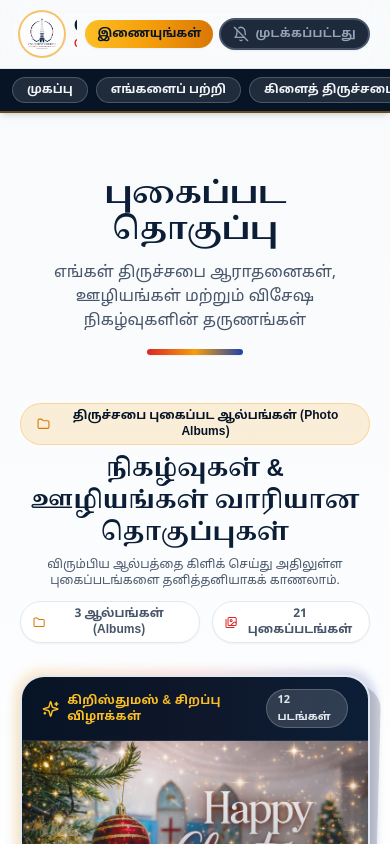
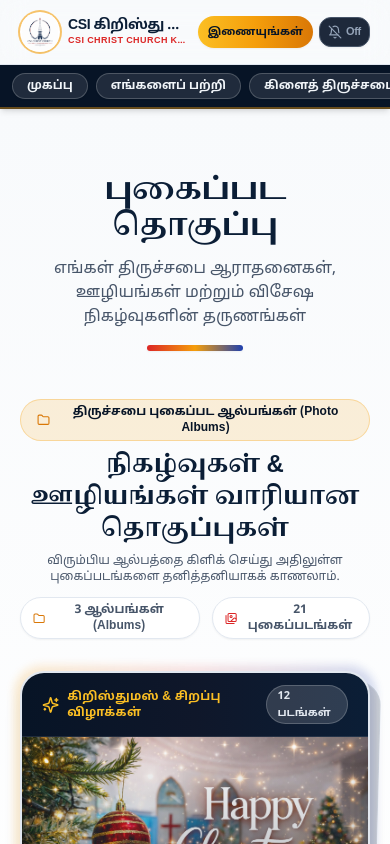
Before and after one commit to csichristchruchofficial-cpu/csi-christ-church-website, a Next.js app: page /gallery in a window 390 px wide. Shown: the top 844 px of the page. Built offline with nearby package versions, Linux system fonts and the light colour scheme.

Commit message:
fix: shorten notification and join buttons to prevent mobile header overlap

```diff
--- a/components/Header.tsx
+++ b/components/Header.tsx
@@ -100,11 +100,11 @@ export default function Header() {
           {/* Logo & Church Name */}
           <Link
             href="/"
-            className="group flex items-center gap-2.5 sm:gap-3.5 min-w-0"
+            className="group flex items-center gap-2 sm:gap-3.5 min-w-0 flex-1"
           >
             <div
               className={`relative shrink-0 items-center justify-center overflow-hidden rounded-full bg-white p-0.5 shadow-sm ring-2 ring-gold/60 transition-all duration-300 group-hover:ring-crimson ${
-                isScrolled ? "h-10 w-10 sm:h-12 sm:w-12" : "h-11 w-11 sm:h-14 sm:w-14"
+                isScrolled ? "h-9 w-9 sm:h-12 sm:w-12" : "h-10 w-10 sm:h-14 sm:w-14"
               }`}
             >
               <Image
@@ -119,7 +119,7 @@ export default function Header() {
             <div className="flex flex-col min-w-0">
               <span
                 className={`font-black text-navy-900 tracking-tight leading-tight transition-all duration-300 group-hover:text-royal truncate ${
-                  isScrolled ? "text-sm sm:text-base md:text-lg" : "text-base sm:text-lg md:text-xl"
+                  isScrolled ? "text-xs sm:text-base md:text-lg" : "text-sm sm:text-lg md:text-xl"
                 }`}
               >
                 <span className="church-name-ta-source">{churchInfo.name}</span>
@@ -127,7 +127,7 @@ export default function Header() {
                   {churchInfo.nameEnglish}
                 </span>
               </span>
-              <span className="text-[10px] sm:text-xs font-black tracking-wider text-crimson uppercase truncate notranslate" translate="no">
+              <span className="text-[9px] sm:text-xs font-black tracking-wider text-crimson uppercase truncate notranslate" translate="no">
                 CSI Christ Church Kallidai
               </span>
             </div>
@@ -147,7 +147,7 @@ export default function Header() {
             {/* JOIN US Button */}
             <Link
               href="/contact"
-              className="btn-primary !py-1.5 !px-3 sm:!py-2.5 sm:!px-6 !text-xs sm:!text-sm font-bold shadow-sm hover:shadow-glow-gold/30 transition-all shrink-0"
+              className="btn-primary !py-1.5 !px-2.5 sm:!py-2 sm:!px-5 !text-[11px] sm:!text-sm font-bold shadow-sm hover:shadow-glow-gold/30 transition-all shrink-0"
             >
               <span className="church-name-ta-source">இணையுங்கள்</span>
               <span className="church-name-en-override notranslate" translate="no">Join Us</span>
--- a/components/PushNotificationPrompt.tsx
+++ b/components/PushNotificationPrompt.tsx
@@ -147,20 +147,20 @@ export default function PushNotificationPrompt({
     }
   }
 
-  // Variant: Header (used in main header right controls across mobile & desktop)
+  // Variant: Header (short, compact, sleek design for mobile and desktop header)
   if (variant === "header") {
     return (
-      <div className="relative inline-flex items-center">
+      <div className="relative inline-flex items-center shrink-0">
         <button
           type="button"
           onClick={isSubscribed ? handleUnsubscribe : handleSubscribe}
           disabled={isLoading}
-          className={`relative flex items-center gap-1.5 rounded-2xl px-3 py-1.5 sm:px-3.5 sm:py-2 text-xs font-black transition-all shadow-md active:scale-95 shrink-0 ${
+          className={`relative flex items-center gap-1 sm:gap-1.5 rounded-xl px-2 py-1.5 sm:px-3 sm:py-2 text-[11px] sm:text-xs font-black transition-all shadow-sm active:scale-95 shrink-0 ${
             isSubscribed
-              ? "bg-emerald-950 text-emerald-300 border-2 border-emerald-400 ring-2 ring-emerald-400/30 hover:bg-emerald-900 shadow-emerald-500/20"
+              ? "bg-emerald-950 text-emerald-300 border border-emerald-400 hover:bg-emerald-900"
               : permission === "denied"
-              ? "bg-slate-800 text-slate-400 border-2 border-slate-600 hover:bg-slate-700 shadow-sm"
-              : "bg-navy-950 text-gold-light border-2 border-gold ring-2 ring-gold/40 hover:bg-royal hover:text-white shadow-gold/25"
+              ? "bg-slate-800 text-slate-400 border border-slate-600 hover:bg-slate-700"
+              : "bg-navy-950 text-gold-light border border-gold/90 hover:bg-royal hover:text-white"
           } ${className}`}
           title={
             isSubscribed
@@ -171,43 +171,40 @@ export default function PushNotificationPrompt({
           }
         >
           {isLoading ? (
-            <Loader2 className="h-4 w-4 animate-spin text-gold shrink-0" />
+            <Loader2 className="h-3.5 w-3.5 animate-spin text-gold shrink-0" />
           ) : isSubscribed ? (
-            <BellRing className="h-4 w-4 text-emerald-400 shrink-0 animate-pulse" />
+            <BellRing className="h-3.5 w-3.5 text-emerald-400 shrink-0 animate-pulse" />
           ) : permission === "denied" ? (
-            <BellOff className="h-4 w-4 text-slate-400 shrink-0" />
+            <BellOff className="h-3.5 w-3.5 text-slate-400 shrink-0" />
           ) : (
-            <Bell className="h-4 w-4 text-gold shrink-0 animate-bounce" />
+            <div className="relative shrink-0">
+              <Bell className="h-3.5 w-3.5 text-gold animate-bounce" />
+              {mounted && (
+                <span className="absolute -top-0.5 -right-0.5 h-1.5 w-1.5 rounded-full bg-gold" />
+              )}
+            </div>
           )}
 
-          <span className="tracking-wide whitespace-nowrap">
+          <span className="tracking-tight whitespace-nowrap">
             {isLoading ? (
-              "இணைக்கிறது..."
+              "..."
             ) : isSubscribed ? (
               <>
-                <span className="church-name-ta-source">அறிவிப்புகள் On</span>
-                <span className="church-name-en-override notranslate" translate="no">Alerts On</span>
+                <span className="church-name-ta-source">On</span>
+                <span className="church-name-en-override notranslate" translate="no">On</span>
               </>
             ) : permission === "denied" ? (
               <>
-                <span className="church-name-ta-source">முடக்கப்பட்டது</span>
-                <span className="church-name-en-override notranslate" translate="no">Blocked</span>
+                <span className="church-name-ta-source">Off</span>
+                <span className="church-name-en-override notranslate" translate="no">Off</span>
               </>
             ) : (
               <>
-                <span className="church-name-ta-source">அறிவிப்பு பெற</span>
-                <span className="church-name-en-override notranslate" translate="no">Get Alerts</span>
+                <span className="church-name-ta-source">அறிவிப்பு</span>
+                <span className="church-name-en-override notranslate" translate="no">Alerts</span>
               </>
             )}
           </span>
-
-          {/* Live indicator dot when not subscribed */}
-          {mounted && !isSubscribed && permission !== "denied" && !isLoading && (
-            <span className="relative flex h-2 w-2 ml-0.5">
-              <span className="animate-ping absolute inline-flex h-full w-full rounded-full bg-gold opacity-75"></span>
-              <span className="relative inline-flex rounded-full h-2 w-2 bg-gold"></span>
-            </span>
-          )}
         </button>
 
         {/* Floating Toast Notification Feedback */}
@@ -222,7 +219,7 @@ export default function PushNotificationPrompt({
   }
 
   if (!isSupported) {
-    return null; // Gracefully hide pill/button on incompatible browsers
+    return null; // Gracefully hide on incompatible browsers for pill/button
   }
 
   // Variant: Button (used in quick bar or actions)
```
